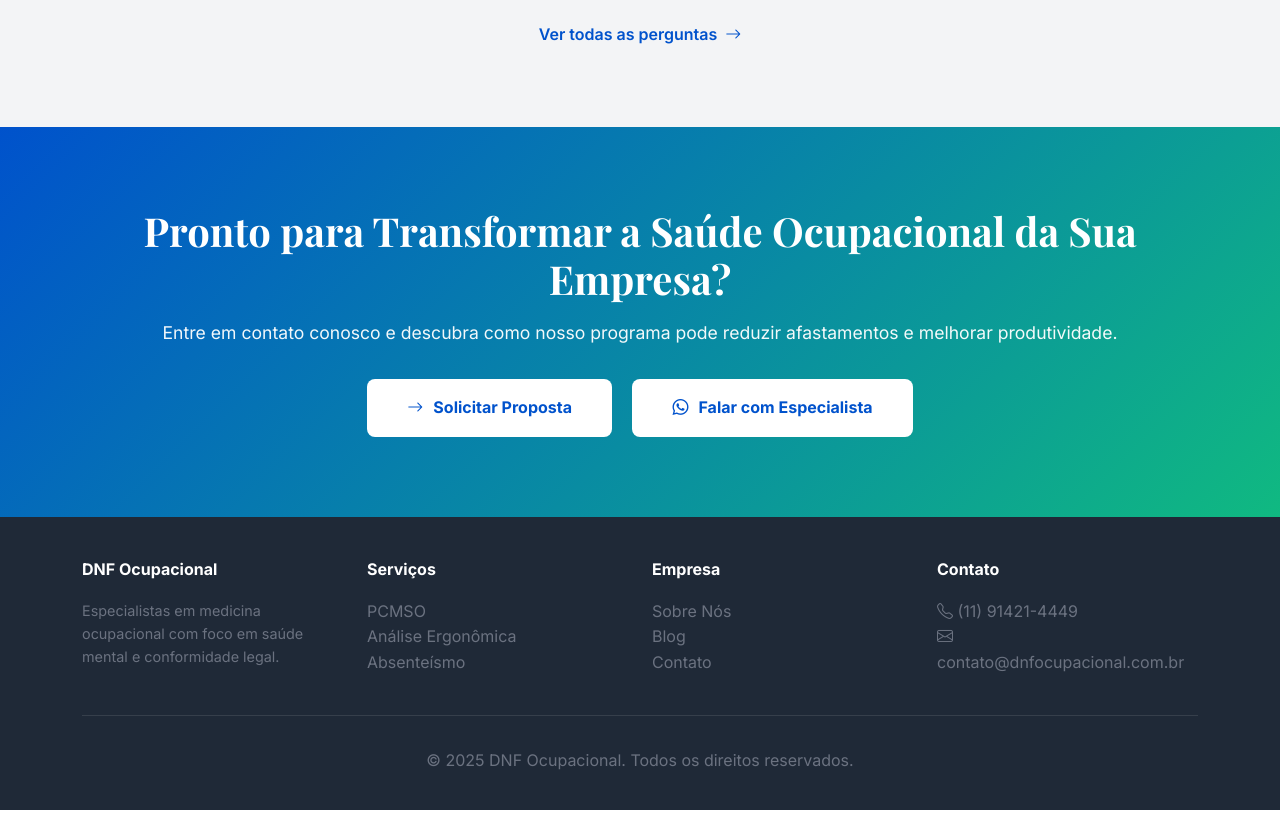
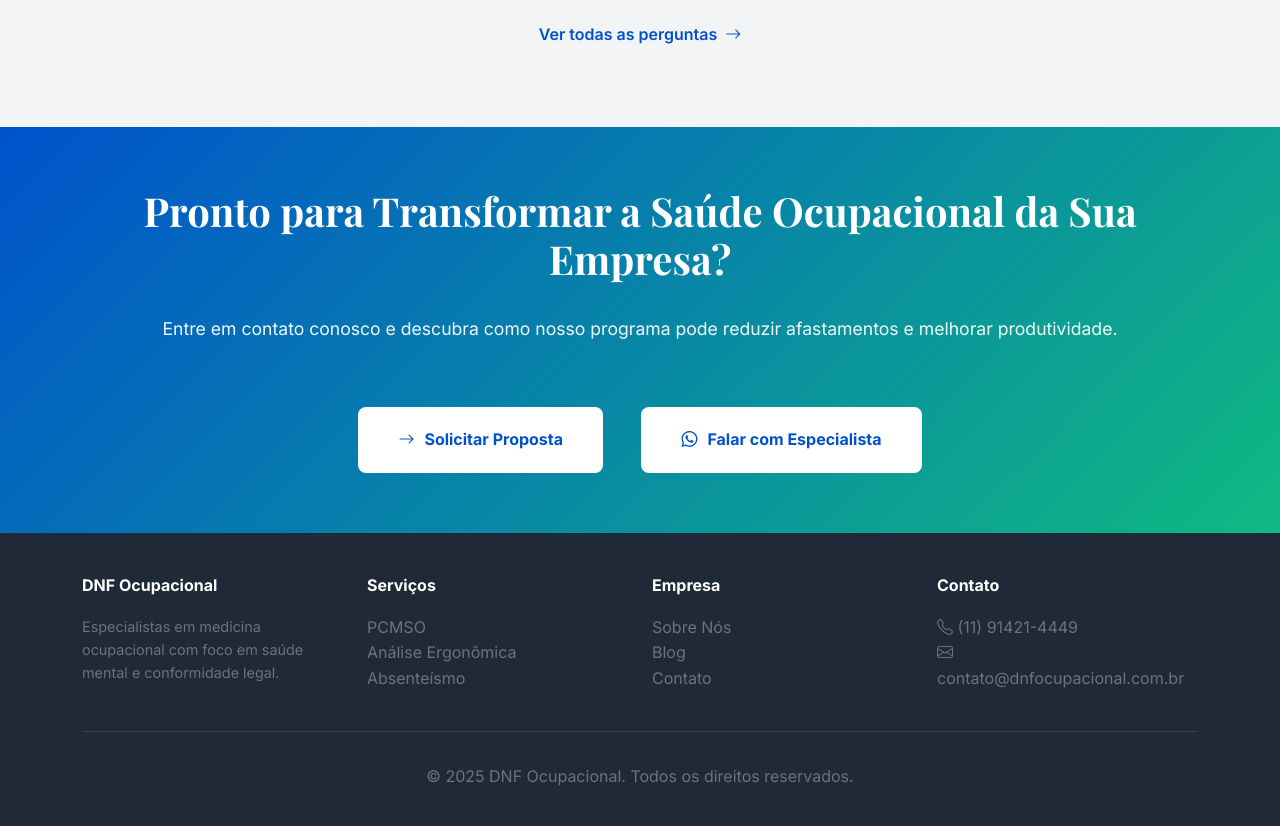
Before and after one commit to Alisoaries/dnf-ocupacional, a plain HTML site: page index.html in a window 1280 px wide. Shown: the part 5420-6246 px from the top of the page. Drawn offline with nearby package versions, Linux system fonts and the light colour scheme.

Commit message:
Atualização gap botões final

```diff
--- a/index.html
+++ b/index.html
@@ -668,15 +668,29 @@
         .cta-final-section {
             background: linear-gradient(135deg, var(--primary-blue) 0%, var(--secondary-green) 100%);
             color: var(--white);
-            padding: 80px 0;
+            padding: 60px 0;
             text-align: center;
         }
+
+        .cta-final-section > div {
+            display: flex;
+            flex-wrap: wrap;
+            gap: 1rem;
+            justify-content: center;
+            }
 
         .cta-final-title {
             font-family: 'Playfair Display', serif;
             font-size: 2.5rem;
             font-weight: 700;
             margin-bottom: 1rem;
+         }
+
+        .cta-final-title {
+            font-family: 'Playfair Display', serif;
+            font-size: 2.5rem;
+            font-weight: 700;
+            margin-bottom: 1rem;
         }
 
         .cta-final-subtitle {
@@ -688,7 +702,7 @@
         .btn-cta-final {
             background: var(--white);
             color: var(--primary-blue);
-            padding: 16px 40px;
+            padding: 20px 40px;
             border: none;
             border-radius: 8px;
             font-weight: 700;
@@ -699,13 +713,22 @@
             gap: 10px;
             transition: all 0.3s ease;
             cursor: pointer;
-            margin: 0 0.5rem;
+            margin: 0 0.7rem;
         }
 
         .btn-cta-final:hover {
             transform: translateY(-3px);
             box-shadow: 0 10px 25px rgba(0, 0, 0, 0.2);
             color: var(--primary-blue);
+        }
+
+        .cta-buttons-container {
+            display: flex;
+            gap: 1rem;
+            justify-content: center;
+            align-items: center;
+            flex-wrap: wrap;
+            margin-top: 1rem;
         }
 
         /* ===== FOOTER ===== */
@@ -1322,15 +1345,15 @@
             <p class="cta-final-subtitle">
                 Entre em contato conosco e descubra como nosso programa pode reduzir afastamentos e melhorar produtividade.
             </p>
-            <div>
+            <div class="cta-buttons-container">
                 <button class="btn-cta-final" onclick="openPropostaModal(); gtag('event', 'final_proposta_click');">
                     <i class="bi bi-arrow-right"></i> Solicitar Proposta
                 </button>
-                <a href="https://wa.me/5511914214449?text=Olá,%20gostaria%20de%20falar%20com%20um%20especialista" class="btn-cta-final"
-                    target="_blank" rel="noopener noreferrer" onclick="gtag('event', 'final_whatsapp_click');">
+                <a href="https://wa.me/5511914214449?text=Olá,%20gostaria%20de%20falar%20com%20um%20especialista"
+                    class="btn-cta-final" target="_blank" rel="noopener noreferrer"
+                    onclick="gtag('event', 'final_whatsapp_click');">
                     <i class="bi bi-whatsapp"></i> Falar com Especialista
                 </a>
-                </button>
             </div>
         </div>
     </section>
```
